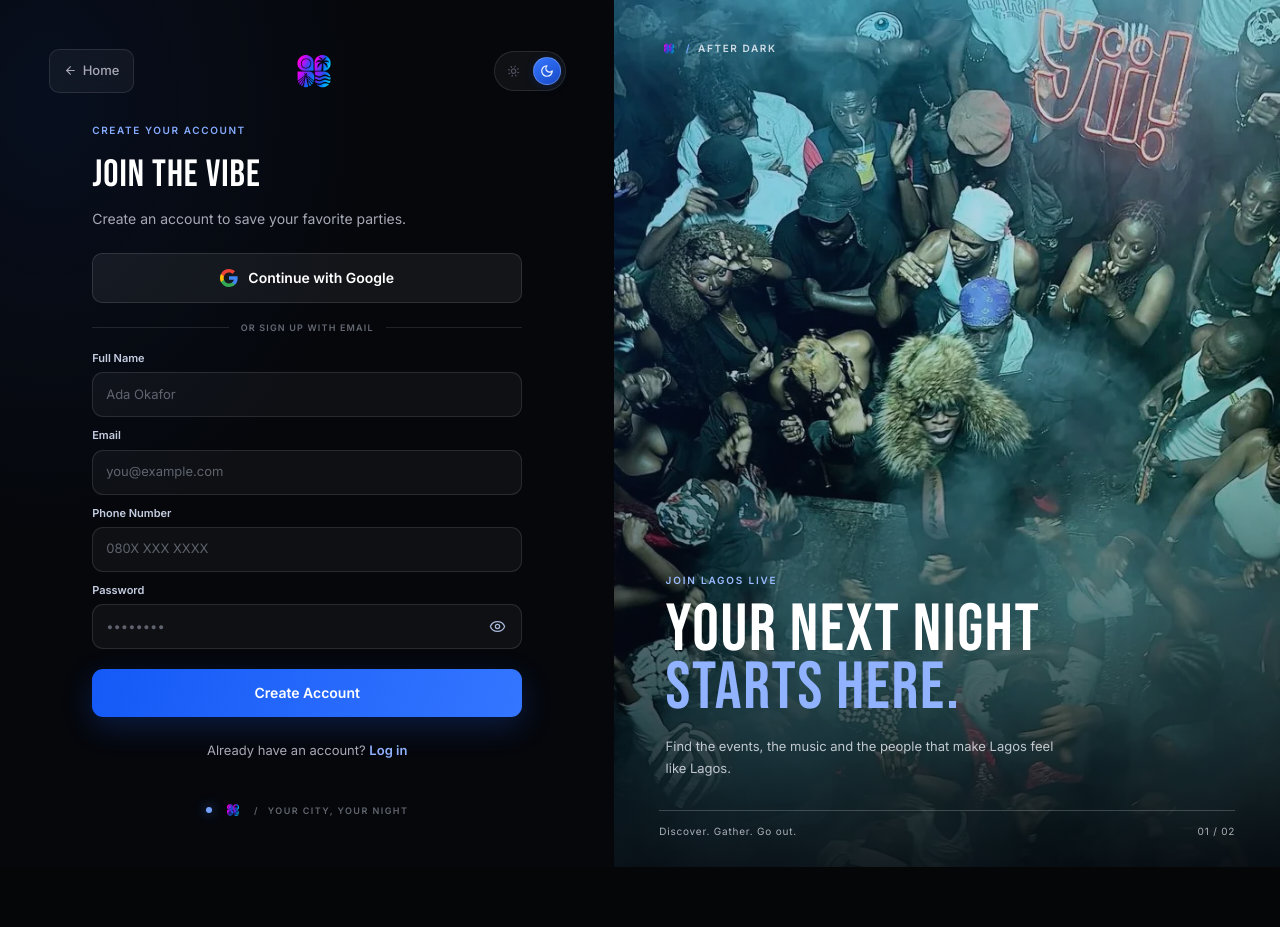
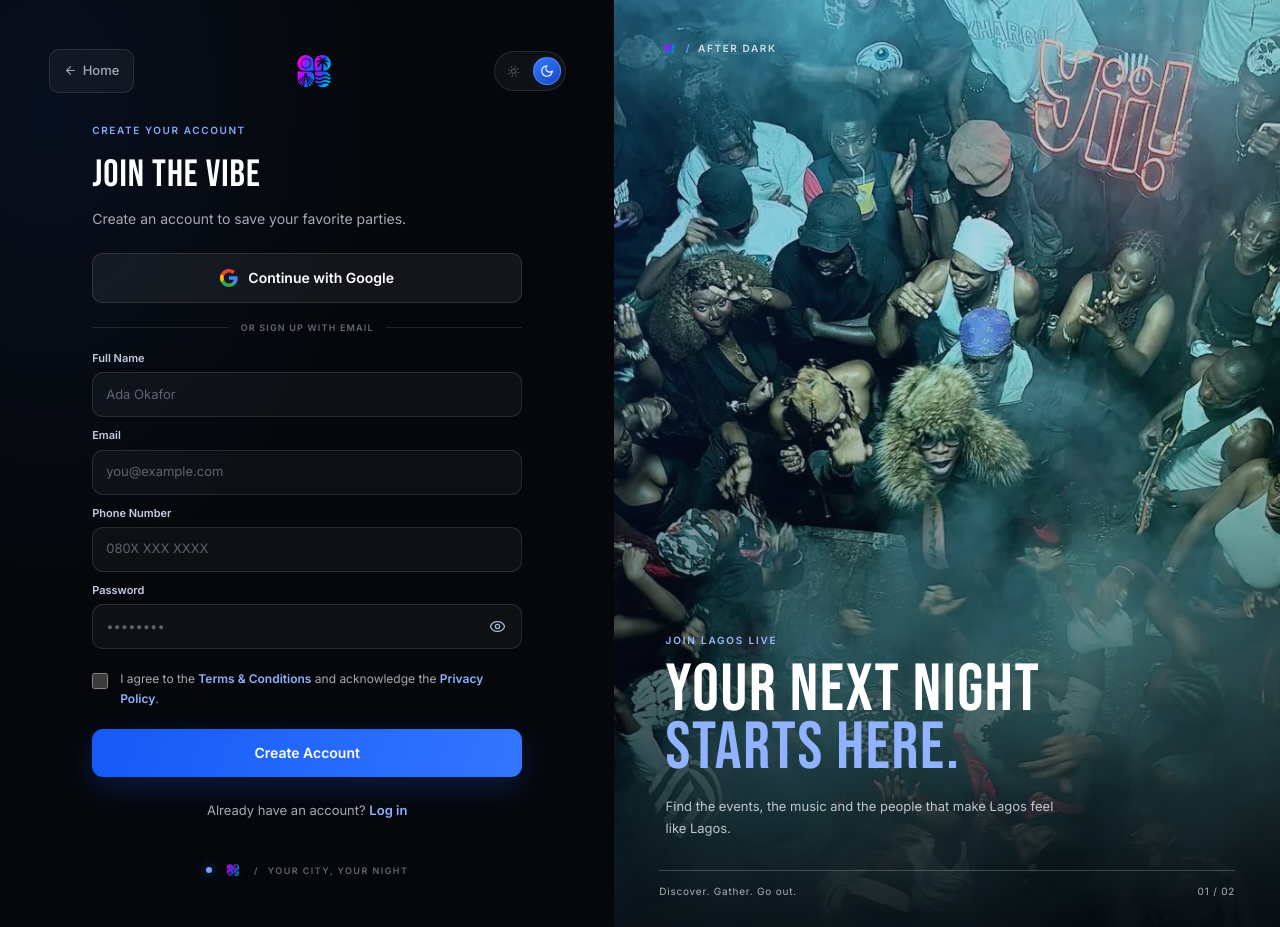
Before and after one commit to 0xEmmo/LagosLive, a Next.js app: page /signup in a window 1280 px wide. Before the commit the page ends 867 px from the top, so only its background shows below. Built offline with nearby package versions, Linux system fonts and the light colour scheme; no server answers; the database is empty.

Commit message:
Require terms consent during signup

```diff
--- a/app/signup/page.tsx
+++ b/app/signup/page.tsx
@@ -27,6 +27,7 @@ function SignupPageContent() {
   const [submitting, setSubmitting] = useState(false);
   const [googleLoading, setGoogleLoading] = useState(false);
   const [confirmationSent, setConfirmationSent] = useState(false);
+  const [acceptedTerms, setAcceptedTerms] = useState(false);
 
   const rawNext = searchParams.get('next');
   const next = safeNextPath(rawNext);
@@ -44,6 +45,10 @@ function SignupPageContent() {
     }
     if (password.length < 6) {
       setError('Password must be at least 6 characters.');
+      return;
+    }
+    if (!acceptedTerms) {
+      setError('Please agree to the Terms & Conditions and Privacy Policy to create an account.');
       return;
     }
     setSubmitting(true);
@@ -68,6 +73,11 @@ function SignupPageContent() {
 
   const signInWithGoogle = async () => {
     if (googleLoading || submitting) return;
+
+    if (!acceptedTerms) {
+      setError('Please agree to the Terms & Conditions and Privacy Policy to continue with Google.');
+      return;
+    }
 
     setError('');
     setGoogleLoading(true);
@@ -187,6 +197,25 @@ function SignupPageContent() {
             />
           </div>
 
+          <label className="mb-5 flex items-start gap-3 text-[12px] leading-5" style={{ color: '#A7A8B5' }}>
+            <input
+              type="checkbox"
+              checked={acceptedTerms}
+              onChange={(event) => {
+                setAcceptedTerms(event.target.checked);
+                if (event.target.checked) setError('');
+              }}
+              className="mt-1 h-4 w-4 shrink-0 accent-[#2B68FF]"
+              required
+            />
+            <span>
+              I agree to the{' '}
+              <Link href="/terms" target="_blank" className="font-semibold auth-text-link">Terms &amp; Conditions</Link>{' '}
+              and acknowledge the{' '}
+              <Link href="/privacy" target="_blank" className="font-semibold auth-text-link">Privacy Policy</Link>.
+            </span>
+          </label>
+
           <button
             type="submit"
             disabled={submitting || googleLoading}
```
